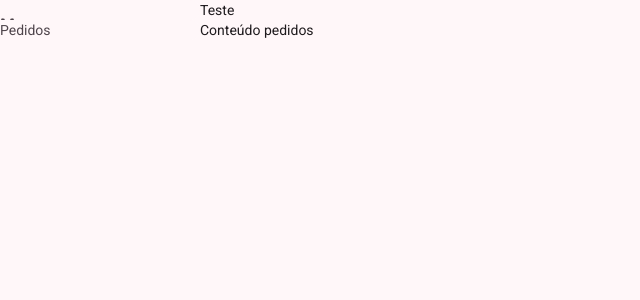
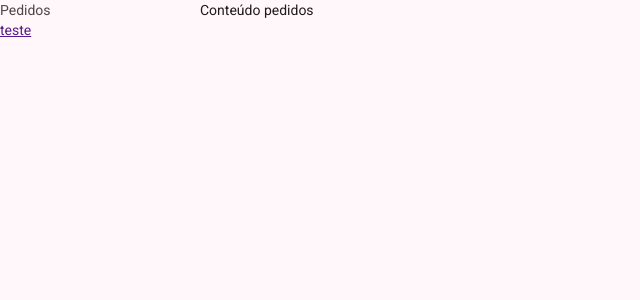
Before and after one commit to leonardopk/GoTripAdmin, an Angular app: page / in a window 1280 px wide. Shown: the top 300 px of the page, without its empty margins (0-640 px from the left). Built offline with nearby package versions, Linux system fonts and the light colour scheme.

Commit message:
teste mudança

```diff
--- a/src/app/layout/sidebar/sidebar.component.html
+++ b/src/app/layout/sidebar/sidebar.component.html
@@ -1,27 +1,10 @@
 <div class="sidebar-container">
-
-    <mat-sidenav-container class="sidenav-container">
-        <mat-sidenav mode="side" opened class="sidenav">
-            <h3 class="menu-title">Menu</h3>
-
-            <nav class="menu-links">
-            <a routerLink="/home" routerLinkActive="active">🏠 Home</a>
-            <a routerLink="/activities" routerLinkActive="active">📅 Atividades</a>
-            <a routerLink="/profile" routerLinkActive="active">👤 Perfil</a>
-            <a routerLink="/settings" routerLinkActive="active">⚙️ Configurações</a>
-            </nav>
-        </mat-sidenav>
-
-        <mat-sidenav-content>
-            Teste
-        </mat-sidenav-content>
-    </mat-sidenav-container>
 
     <mat-sidenav-container class="example-container">
         <mat-sidenav mode="side" opened>Pedidos</mat-sidenav>
         <mat-sidenav-content>Conteúdo pedidos</mat-sidenav-content>
     </mat-sidenav-container>
-
+    <a href="">teste</a>
     <!--
     <div class="logo">
         <img src="/images/logo.png" alt="">
```
